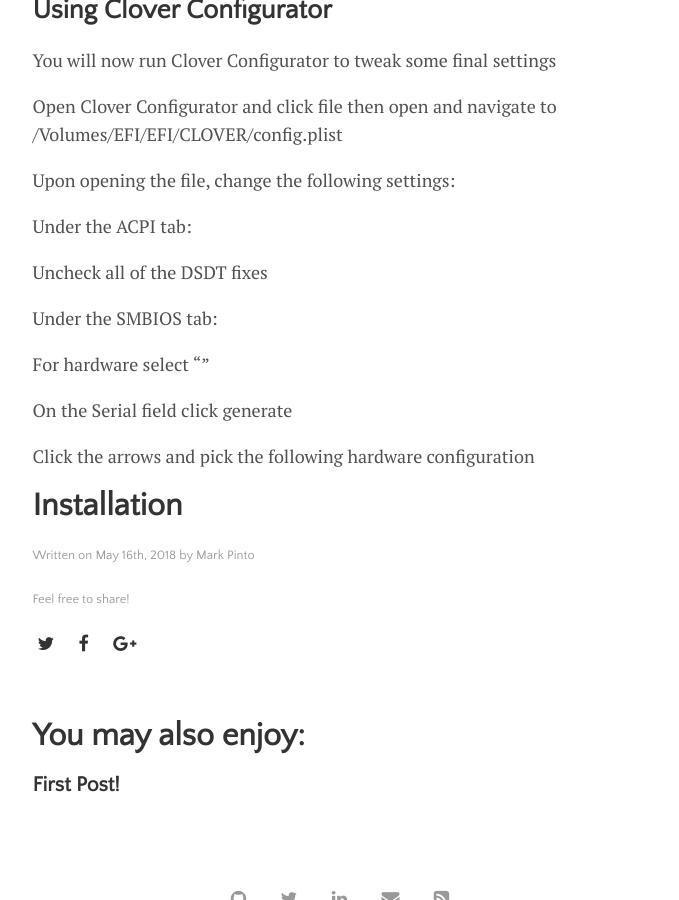
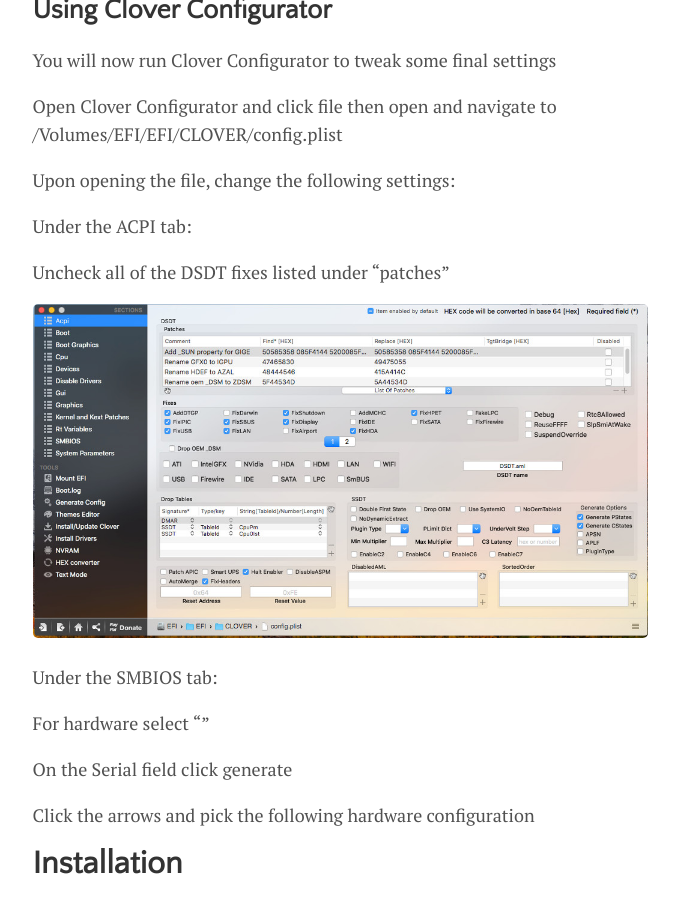
Before and after one commit to MarkPinto/MarkPinto.github.io, a Jekyll site: the page built from _posts/2018-05-16-Hackintoshing-My-PC.md, in a window 1280 px wide and 900 px high, scrolled down 5509 px. Shown: the whole window, without its empty margins (300-979 px from the left). Built offline with Jekyll 4.4.1, drawn with Linux system fonts in a browser that asks for light colours.

Commit message:
Updated directories

```diff
--- a/_posts/2018-05-16-Hackintoshing-My-PC.md
+++ b/_posts/2018-05-16-Hackintoshing-My-PC.md
@@ -59,7 +59,7 @@
 
 First things first, one of the things that we need access to is a Mac. Now this can either be a legitimate Mac or a hackintosh; there is also an option to do this through a virtual machine (maybe I'll do a write up on that process one day). With access to Mac OS, you will now want to make use of the App Store to download the Mac OS High Sierra update. While getting the update through the App Store I ran into a problem that seems to be common with Sierra users which is an incomplete download of the update (5-20 MB download instead of 6GB). What I did to overcome this issue is to use the tool [macOS High Sierra Patcher.](http://dosdude1.com/highsierra/) Upon opening the tool click "Tools" on the menubar and then "Download macOS High Sierra...", you will then be asked if you want to proceed, click "Yes" and pick a location for the download (I picked the Applications folder).
 
-![macOS High Sierra Patcher](/assets/img/hackintosh_high_sierra_patcher.jpg "macOS High Sierra Patcher in action")
+![macOS High Sierra Patcher](/assets/img/2018-05-16-Hackintoshing-My-PC/hackintosh_high_sierra_patcher.jpg "macOS High Sierra Patcher in action")
 
 # Setting up the USB
 
@@ -85,7 +85,7 @@
 
 After checking these options click install and wait for the process to finish and then you have successfully installed Clover.
 
-![Clover Install Package](/assets/img/hackintosh_clover_install.jpg "Installing Clover on the macOS install media")
+![Clover Install Package](/assets/img/2018-05-16-Hackintoshing-My-PC/hackintosh_clover_install.jpg "Installing Clover on the macOS install media")
 
 ## Installing Kexts to the EFI folder
 
@@ -113,10 +113,11 @@
 
 Upon opening the file, change the following settings:
 
-
 Under the ACPI tab:
 
-Uncheck all of the DSDT fixes
+Uncheck all of the DSDT fixes listed under "patches"
+
+![ACPI Tab](/assets/img/2018-05-16-Hackintoshing-My-PC/hackintosh_acpi.jpg "All DSDT fixes are unchecked")
 
 Under the SMBIOS tab:
 
```
Also changed, not shown: assets/img/2018-05-16-Hackintoshing-My-PC/hackintosh_acpi.jpg (renamed from assets/img/Screen Shot 2018-05-27 at 1.45.07 PM.jpg), assets/img/2018-05-16-Hackintoshing-My-PC/hackintosh_clover_install.jpg (renamed from assets/img/hackintosh_clover_install.jpg), assets/img/2018-05-16-Hackintoshing-My-PC/hackintosh_devices.jpg (renamed from assets/img/Screen Shot 2018-05-27 at 1.43.01 PM.jpg), assets/img/2018-05-16-Hackintoshing-My-PC/hackintosh_high_sierra_patcher.jpg (renamed from assets/img/hackintosh_high_sierra_patcher.jpg), assets/img/2018-05-16-Hackintoshing-My-PC/hackintosh_rt_variables.jpg (renamed from assets/img/Screen Shot 2018-05-27 at 1.42.28 PM.jpg), assets/img/2018-05-16-Hackintoshing-My-PC/hackintosh_smbios.jpg (renamed from assets/img/Screen Shot 2018-05-27 at 1.41.08 PM.jpg).
